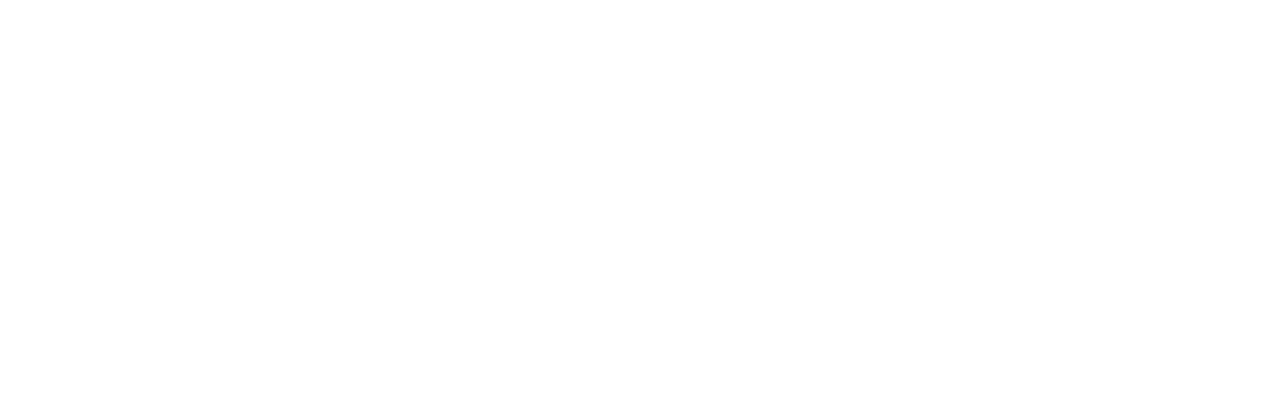
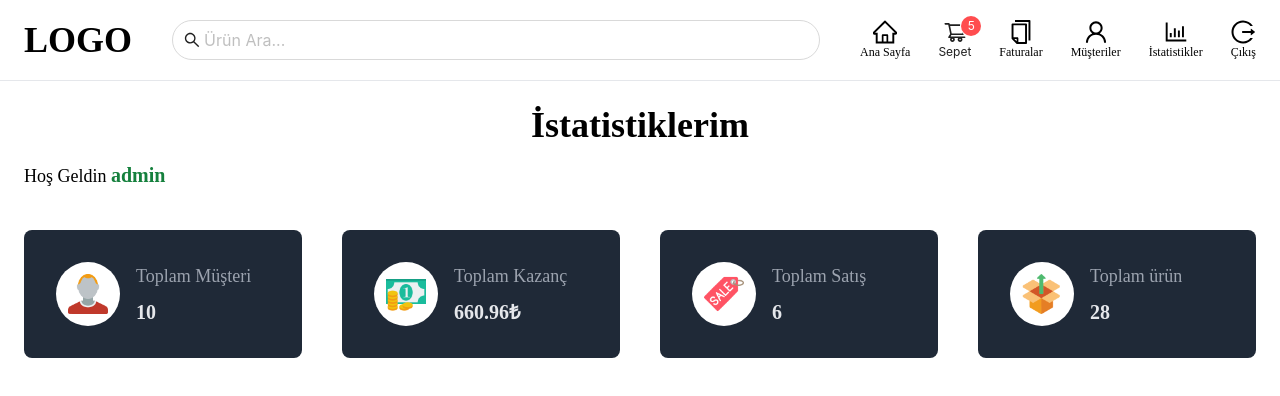
Before and after one commit to dilayuluerguven/posApplication, a React (Create React App) app in the folder posApplication/client/: page /statistic in a window 1280 px wide. Before the commit this address had no page. Shown: the top 396 px of the page. Built offline with nearby package versions, Linux system fonts and the light colour scheme.

Commit message:
Update Header, add StatisticPage and CustomerPage components

```diff
--- a/posApplication/client/src/App.jsx
+++ b/posApplication/client/src/App.jsx
@@ -2,6 +2,8 @@ import { BrowserRouter,Routes,Route } from "react-router-dom";
 import HomePage from "./pages/HomePage";
 import CartPage from "./pages/CartPage";
 import BillPage from "./pages/BillPage";
+import CustomerPage from "./pages/CustomerPage";
+import StatisticPage from "./pages/StatisticPage";
 function App() {
   return (
     <BrowserRouter>
@@ -9,6 +11,9 @@ function App() {
         <Route path="/" element={<HomePage/>}/>
         <Route path="/cart" element={<CartPage/>}/>
         <Route path="/bills" element={<BillPage/>}/>
+        <Route path="/customers" element={<CustomerPage/>}/>
+        <Route path="/statistic" element={<StatisticPage/>}/>
+
       </Routes>
     </BrowserRouter>
   );
--- a/posApplication/client/src/components/header/Header.jsx
+++ b/posApplication/client/src/components/header/Header.jsx
@@ -36,11 +36,11 @@ export const Header = () => {
             <CopyOutlined className="md:text-2xl text-xl" />
             <span className="md:text-xs text-[10px]">Faturalar</span>
           </Link>
-          <Link to={"/"} className="menu-link flex flex-col items-center hover:text-[#40a9ff] transition-all">
+          <Link to={"/customers"} className="menu-link flex flex-col items-center hover:text-[#40a9ff] transition-all">
             <UserOutlined className="md:text-2xl text-xl" />
             <span className="md:text-xs text-[10px]">Müşteriler</span>
           </Link>
-          <Link to={"/"} className="menu-link flex flex-col items-center hover:text-[#40a9ff] transition-all">
+          <Link to={"/statistic"} className="menu-link flex flex-col items-center hover:text-[#40a9ff] transition-all">
             <BarChartOutlined className="md:text-2xl text-xl" />
             <span className="md:text-xs text-[10px]">İstatistikler</span>
           </Link>
--- /dev/null
+++ b/posApplication/client/src/components/statistics/StatisticCard.jsx
@@ -0,0 +1,19 @@
+const StatisticCard = ({title,amount,img}) => {
+  return (
+    <div className="card-item bg-gray-800 p-8 rounded-lg ">
+      <div className="flex gap-x-4 ">
+        <div className="rounded-full bg-white w-16 h-16 p-3 ">
+          <img src={img} alt="" />
+        </div>
+        <div className="text-white">
+          <p className="mb-2 text-lg font-medium text-gray-400">
+            {title}
+          </p>
+          <p className="text-xl font-semibold text-gray-200">{amount}</p>
+        </div>
+      </div>
+    </div>
+  );
+};
+
+export default StatisticCard;
--- /dev/null
+++ b/posApplication/client/src/pages/CustomerPage.jsx
@@ -0,0 +1,54 @@
+import {  Table } from "antd";
+import { Header } from "../components/header/Header";
+
+const CustomerPage = () => {
+
+  const dataSource = [
+    {
+      key: "1",
+      name: "Mike",
+      age: 32,
+      address: "10 Downing Street",
+    },
+    {
+      key: "2",
+      name: "John",
+      age: 42,
+      address: "10 Downing Street",
+    },
+  ];
+  const columns = [
+    {
+      title: "Name",
+      dataIndex: "name",
+      key: "name",
+    },
+    {
+      title: "Age",
+      dataIndex: "age",
+      key: "age",
+    },
+    {
+      title: "Address",
+      dataIndex: "address",
+      key: "address",
+    },
+  ];
+
+  return (
+    <>
+      <Header />
+      <div className="px-6 select-none">
+        <h1 className="text-4xl font-bold text-center mb-4">Müşterilerim</h1>
+        <Table
+          dataSource={dataSource}
+          columns={columns}
+          bordered
+          pagination={false}
+        />
+      </div>
+    </>
+  );
+};
+
+export default CustomerPage;
--- /dev/null
+++ b/posApplication/client/src/pages/StatisticPage.jsx
@@ -0,0 +1,43 @@
+import { Header } from "../components/header/Header";
+import StatisticCard from "../components/statistics/StatisticCard";
+
+const StatisticPage = () => {
+  return (
+    <>
+      <Header />
+      <div className="px-6 select-none">
+        <h1 className="text-4xl font-bold text-center mb-4">İstatistiklerim</h1>
+        <div className="statistic-section">
+          <h2 className="text-lg">
+            Hoş Geldin{" "}
+            <span className="text-green-700 font-bold text-xl"> admin</span>
+          </h2>
+          <div className="statistic-cards grid xl:grid-cols-4 md:grid-cols-2  my-10 md:gap-10  gap-4">
+            <StatisticCard
+              title={"Toplam Müşteri"}
+              amount={"10"}
+              img={"images/user.png"}
+            />
+            <StatisticCard
+              title={"Toplam Kazanç"}
+              amount={"660.96₺"}
+              img={"images/money.png"}
+            />
+            <StatisticCard
+              title={"Toplam Satış"}
+              amount={"6"}
+              img={"images/sale.png"}
+            />
+            <StatisticCard
+              title={"Toplam ürün"}
+              amount={"28"}
+              img={"images/product.png"}
+            />
+          </div>
+        </div>
+      </div>
+    </>
+  );
+};
+
+export default StatisticPage;
```
